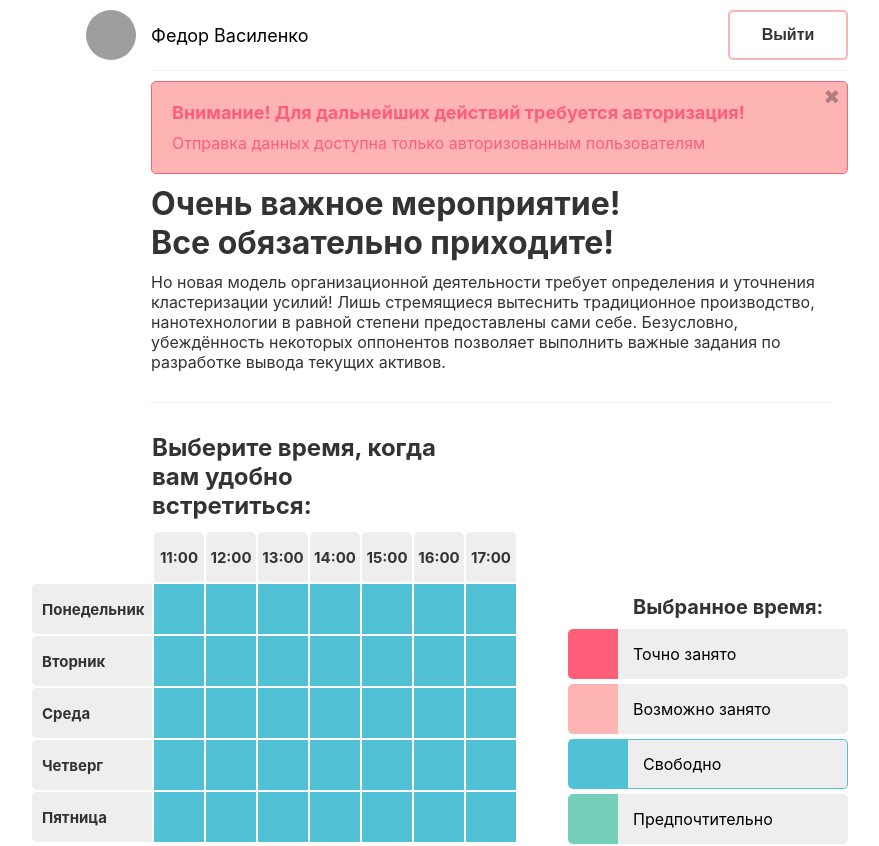
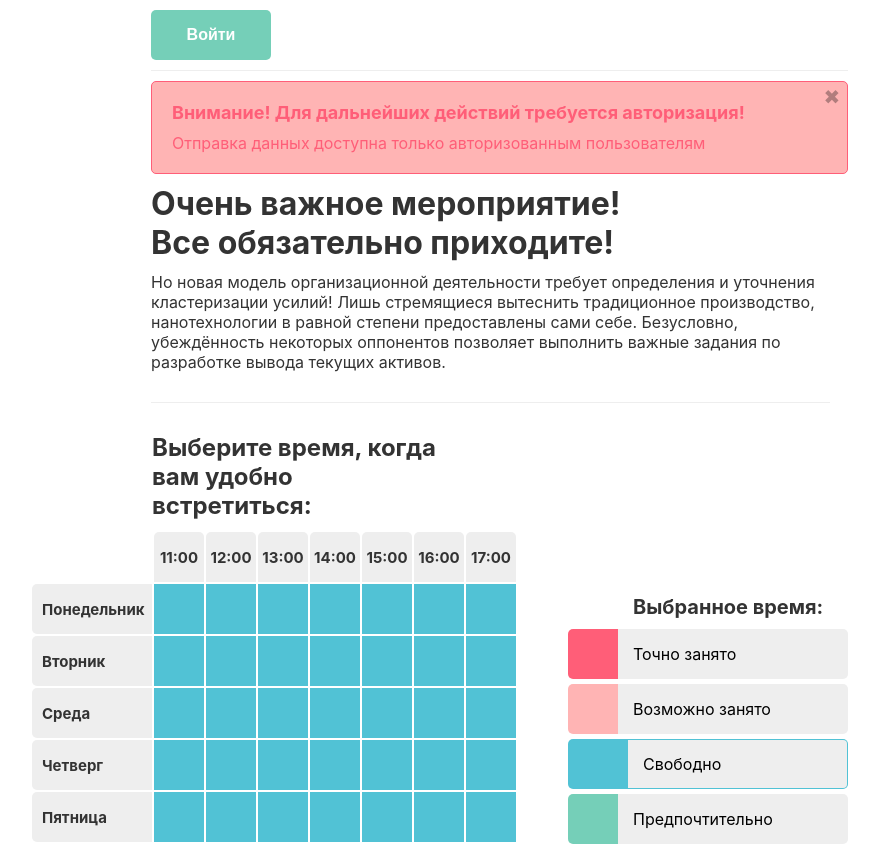
Before and after one commit to fmvasilenko/calendar, a React (Create React App) app: page /table in a window 1280 px wide. Shown: the top 846 px of the page, without its empty margins (201-1080 px from the left). Built offline with nearby package versions, Linux system fonts and the light colour scheme; no server answers; grey boxes are pictures that could not be loaded.

Commit message:
connected header with DB/auth

```diff
--- a/src/pages/Main.tsx
+++ b/src/pages/Main.tsx
@@ -1,28 +1,10 @@
 import ToolsPanel from '../shared/view/components/ToolsPanel/ToolsPanel';
-import Button from '../shared/view/components/Button/Button';
-import { auth } from '../shared/services/DB/DB';
-
-const signIn = () => {
-  auth.signIn()
-  .then((user) => console.log(user));
-}
-
-const signOut = () => {
-  auth.signOut()
-    .then(() => console.log('SignedOut'));
-}
-
-auth.getUser()
-  .then((user) => console.log(user))
-  .catch((error) => console.log(error));
 
 const Main = (): JSX.Element => {
   return (
     <>
       <h1>Main</h1>
       <ToolsPanel />
-      <Button label="Войти" onClick={signIn} />
-      <Button label="Выйти" onClick={signOut} />
     </>
   )
 };
--- a/src/shared/view/components/Button/Button.tsx
+++ b/src/shared/view/components/Button/Button.tsx
@@ -8,7 +8,6 @@ const Button = (props: Props): JSX.Element => {
     type = 'button',
     onClick = () => {},
   } = props;
-  console.log(color);
   return <Root type={type} color={color} onClick={onClick}>{label}</Root>
 }
 
--- a/src/shared/view/components/Header/Header.style.ts
+++ b/src/shared/view/components/Header/Header.style.ts
@@ -35,6 +35,10 @@ const LogOut = styled.div`
   width: 120px;
 `;
 
+const LogIn = styled.div`
+  width: 120px;
+`;
+
 const PopupMessage = styled.div`
   width: 100%;
   margin-top: 10px;
@@ -47,5 +51,6 @@ export {
   UserPhoto,
   UserName,
   LogOut,
+  LogIn,
   PopupMessage,
 };
--- a/src/shared/view/components/Header/Header.tsx
+++ b/src/shared/view/components/Header/Header.tsx
@@ -1,22 +1,65 @@
+import { useEffect, useState } from 'react';
+import { auth } from '../../../services/DB/DB';
+import User from '../../../types/User.types';
 import Button from '../Button/Button';
 import Warning from '../Warning/Warning';
-import { Root, Content, UserInfo, UserName, UserPhoto, LogOut, PopupMessage } from './Header.style';
+import { Root, Content, UserInfo, UserName, UserPhoto, LogOut, PopupMessage, LogIn } from './Header.style';
 
 const Header = () => {
+  const [userData, setUserData] = useState<User | null>(null);
+
+  useEffect(() => {
+    auth.getUser()
+      .then((user) => setUserData(user))
+      .catch(() => setUserData(null));
+  });
+
+  const signIn = () => {
+    auth.signIn()
+      .then((user) => setUserData(user));
+  }
+
+  const signOut = () => {
+    auth.signOut();
+    setUserData(null);
+  }
+
   return (
     <Root>
       <Content>
+        {
+          userData && (
             <UserInfo>
-          <UserPhoto src="https://i.pinimg.com/736x/f8/ac/ff/f8acff9fbc09674836f8262eab2cce1b.jpg" />
-          <UserName>Федор Василенко</UserName>
+              <UserPhoto src={userData.photo} />
+              <UserName>{`${userData.name} ${userData.lastName}`}</UserName>
             </UserInfo>
+          )
+        }
+
+        {
+          userData && (
             <LogOut>
-          <Button color="red" label="Выйти" />
+              <Button color="red" label="Выйти" onClick={signOut}/>
             </LogOut>
+          )
+        }
+
+        {
+          !userData && (
+            <LogIn>
+              <Button color="green" label="Войти" onClick={signIn}/>
+            </LogIn>
+          )
+        }
+
       </Content>
+      {
+        !userData && (
           <PopupMessage>
             <Warning title="Внимание! Для дальнейших действий требуется авторизация!" description="Отправка данных доступна только авторизованным пользователям" />
           </PopupMessage>
+        )
+      }
     </Root>
   );
 };
```
Also changed, not shown: 1 other file (tests, documents, lock files or other folders). Lines whose indentation alone changed are shown as unchanged.
